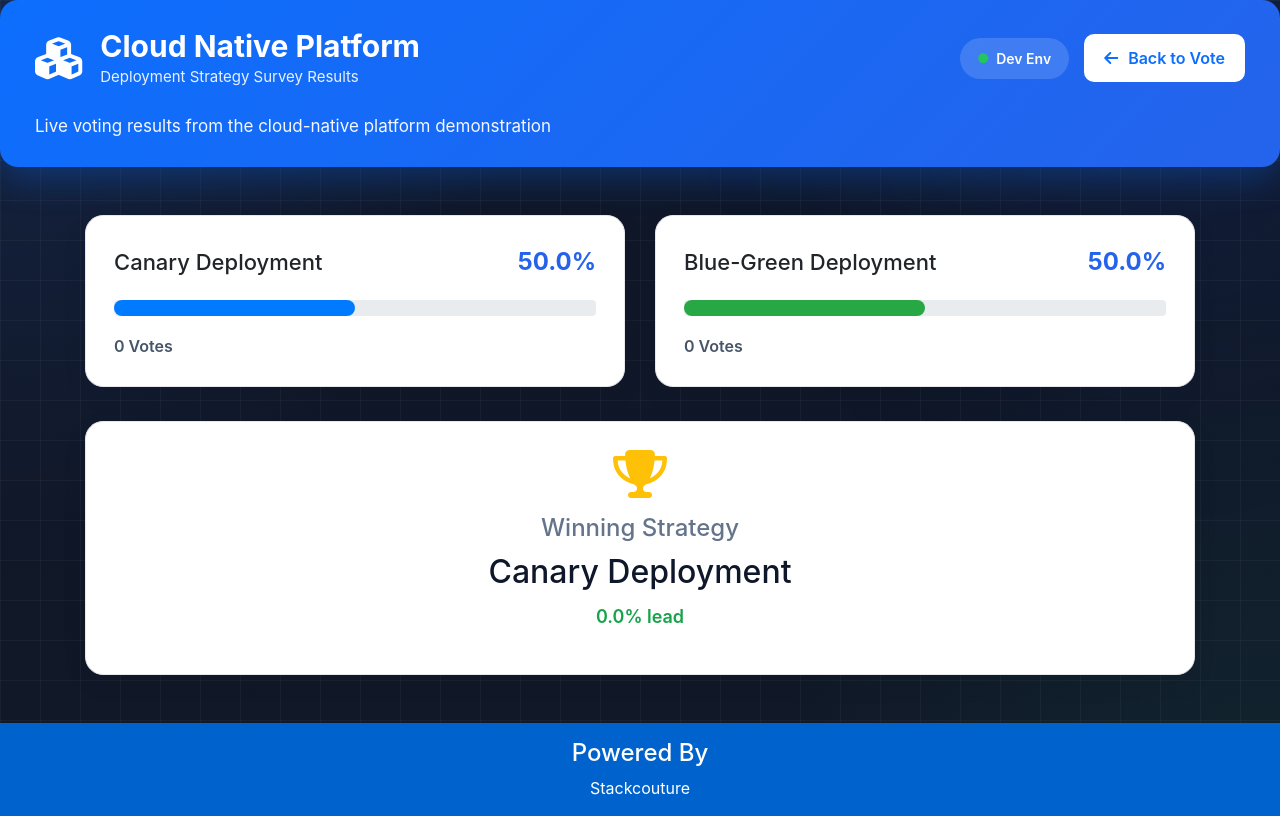
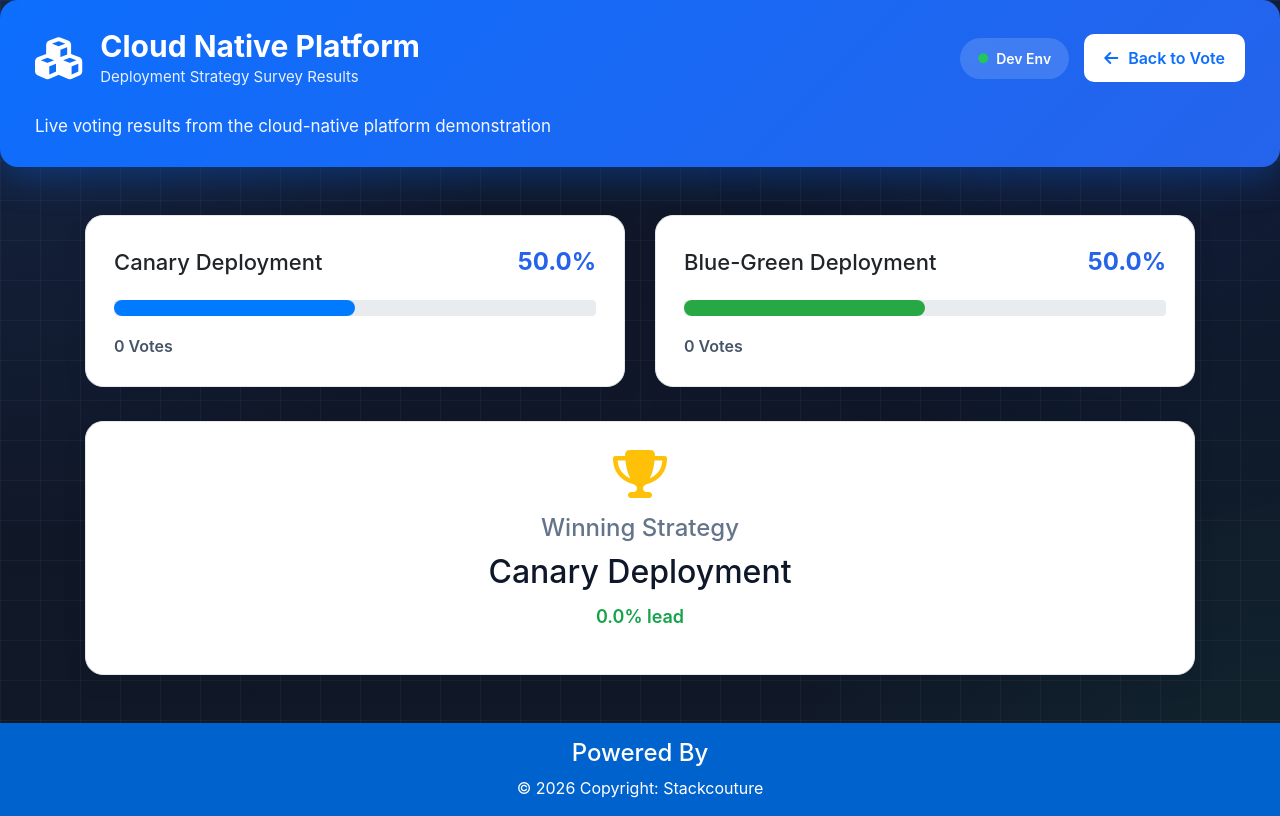
Before and after one commit to stackcouture/voting-app, a website: page result/views/index.html in a window 1280 px wide. Drawn offline with nearby package versions, Linux system fonts and the light colour scheme; no server answers.

Commit message:
#Update the index.html in the result

```diff
--- a/result/views/index.html
+++ b/result/views/index.html
@@ -155,10 +155,15 @@
 </div>
 
 <footer class="bg-primary text-center text-white">
+    <!-- Grid container -->
+
+    <!-- Copyright -->
     <div class="text-center p-3" style="background-color: rgba(0, 0, 0, 0.2);">
        <h4>Powered By</h4>
+        © 2026 Copyright:
         <a class="text-white" href="https://stackcouture.online/">Stackcouture</a>
     </div>
+    <!-- Copyright -->
 </footer>
 
     <script src="socket.io.js"></script>
```
